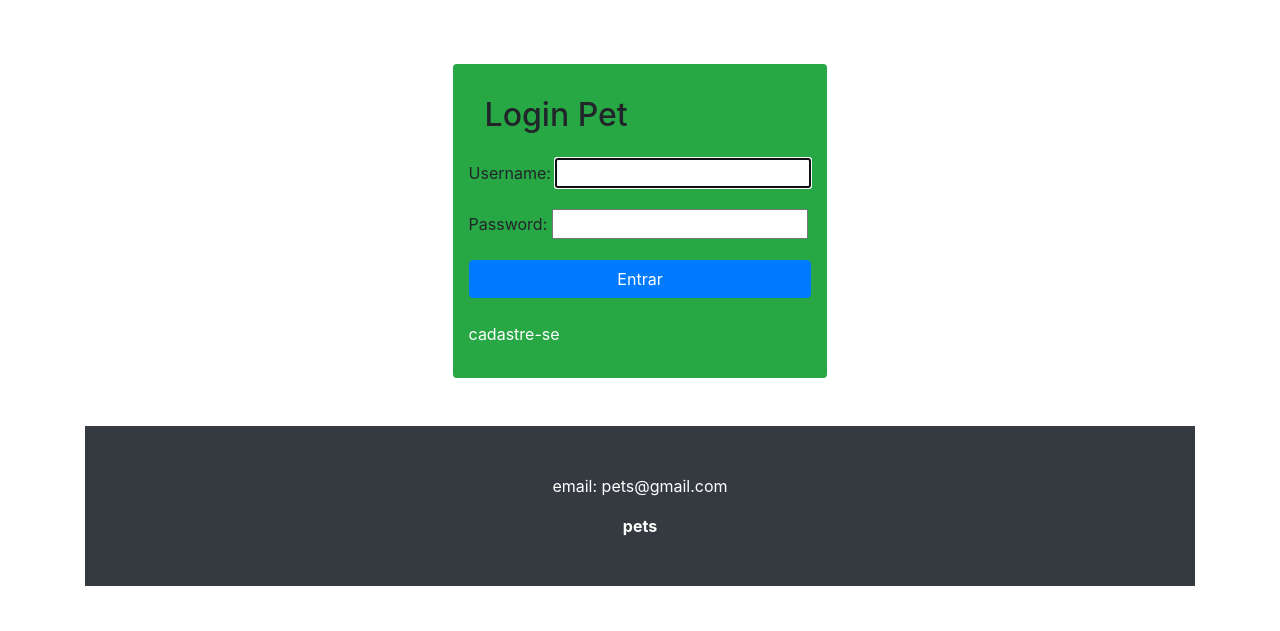
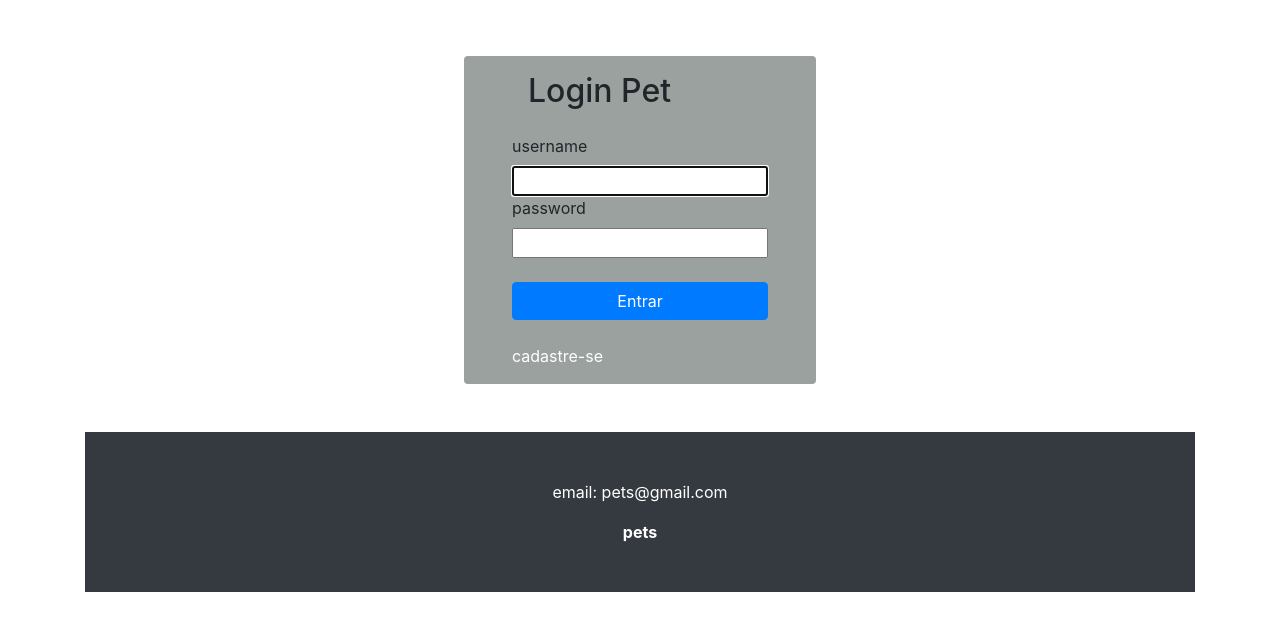
Before and after one commit to pacman2020/my-pet, a Django app: page /accounts/login/ in a window 1280 px wide. Shown: the part 72-703 px from the top of the page. Run offline with Django 3.2, Linux system fonts and the light colour scheme; some libraries are stand-ins or nearby versions.

Commit message:
login and signup styling

```diff
--- a/mypet/accounts/templates/accounts/signup.html
+++ b/mypet/accounts/templates/accounts/signup.html
@@ -2,7 +2,7 @@
 {% block title %} register pet {% endblock %}
 {% block content %}
 <div class="p-3 d-flex justify-content-center">
-    <form enctype="multipart/form-data" class=" pr-5 pl-5 bg-success rounded" method="POST">{% csrf_token %}
+    <form enctype="multipart/form-data" class=" pr-5 pl-5 rounded" style="background-color: rgb(155, 161, 159);" method="POST">{% csrf_token %}
         <h2 class="p-1">Cadastra Usuario</h2>
         <div class="form-group">
             <label for="exampleInputEmail1">nome e sobroname</label><br>
--- a/mypet/templates/registration/login.html
+++ b/mypet/templates/registration/login.html
@@ -1,13 +1,20 @@
 {% extends 'base.html' %}
 {% block title %} login pet {% endblock %}
 {% block content %}
-<div class="p-5 d-flex justify-content-center mt-3">
-    <form enctype="multipart/form-data" class="p-3 bg-success rounded" method="POST">{% csrf_token %}
+<div class="p-5 d-flex justify-content-center mt-2">
+    <form enctype="multipart/form-data" class="pl-5 pr-5 rounded" style="background-color: rgb(155, 161, 159);" method="POST">{% csrf_token %}
         <h2 class="p-3">Login Pet</h2>
-        {{ form.as_p }}
-        <div class="pb-4">
-            <button type="submit" class="btn btn-primary btn-block">Entrar</button>
+
+        <div class="d-flex flex-column">
+            <label for="">username</label>
+            {{ form.username }}
+            <label for="">password</label>
+            {{ form.password }}
+            <div class="pb-4 pt-4">
+                <button type="submit" class="btn btn-primary btn-block">Entrar</button>
+            </div>
         </div>
+
         <p><a href="{% url 'signup' %}" class="text-white">cadastre-se</a></p>
     </form>
 </div>
```
Also changed, not shown: mypet/media/media/gato-2_595CWJj.jpg (added), mypet/media/media/jabutir_pbc2POa.jpg (added), mypet/media/media/ramiste_Gd6s8N2.jpg (added).
